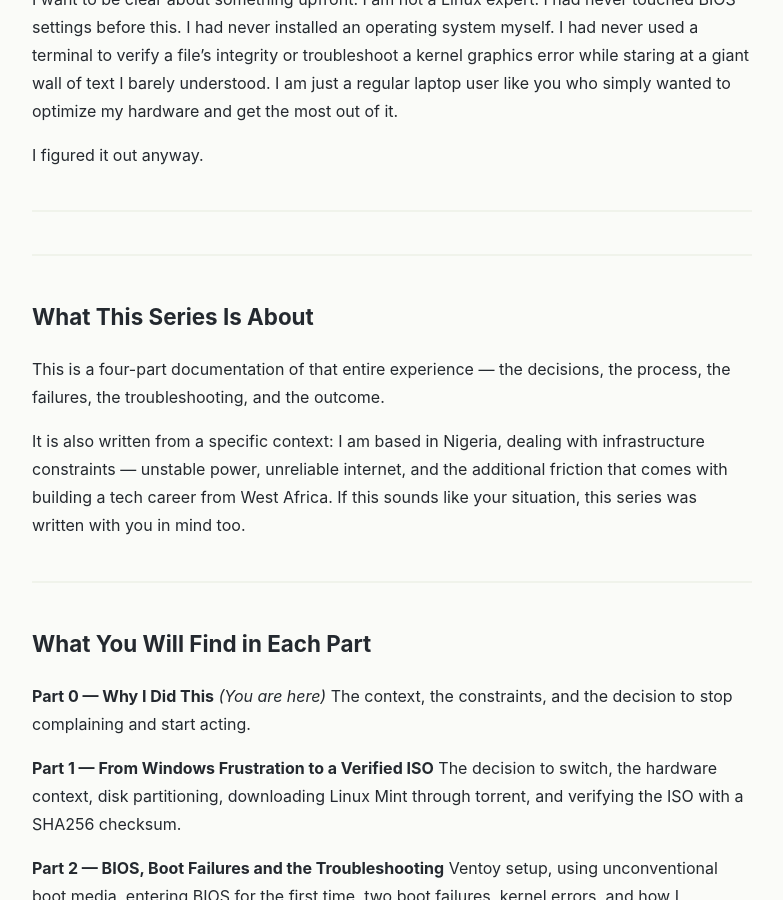
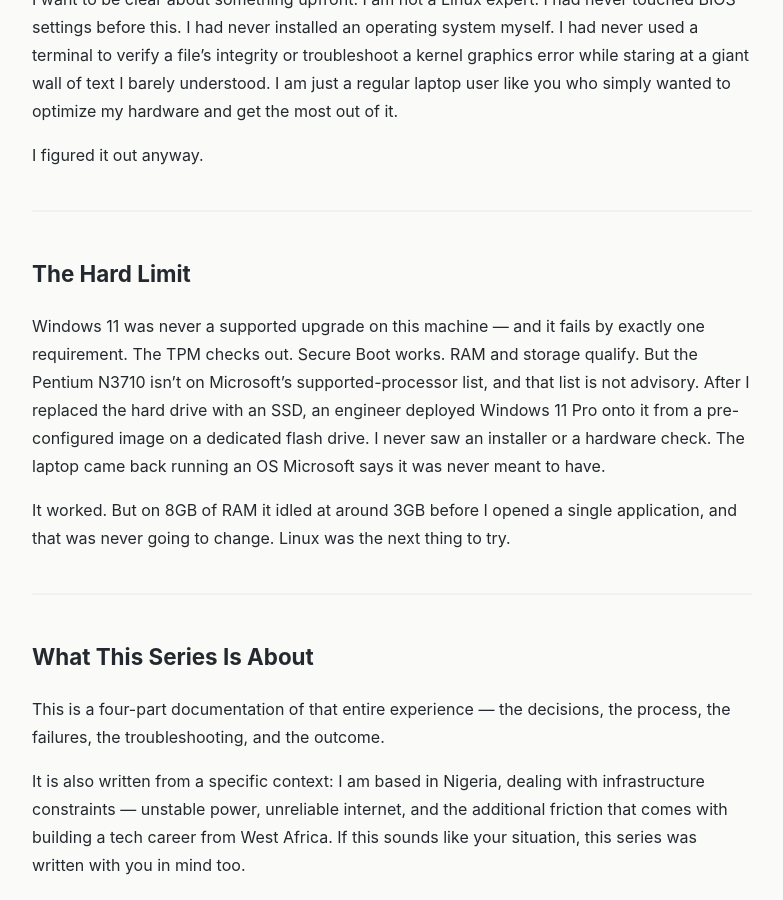
Before and after one commit to Kinganthonytech/Kinganthonytech.github.io, a Jekyll site: the page built from _posts/2026-09-29-dual-booting-linux-mint-xfce-part-0.md, in a window 1280 px wide and 900 px high, scrolled down 1565 px. Shown: the whole window, without its empty margins (248-1031 px from the left). Built offline with Jekyll 4.4.1, drawn with Linux system fonts in a browser that asks for light colours.

Commit message:
apply all  changes

```diff
--- a/_posts/2026-09-29-dual-booting-linux-mint-xfce-part-0.md
+++ b/_posts/2026-09-29-dual-booting-linux-mint-xfce-part-0.md
@@ -70,6 +70,20 @@
 
 ---
 
+## The Hard Limit
+
+Windows 11 was never a supported upgrade on this machine — and it
+fails by exactly one requirement. The TPM checks out. Secure Boot
+works. RAM and storage qualify. But the Pentium N3710 isn't on
+Microsoft's supported-processor list, and that list is not advisory.
+After I replaced the hard drive with an SSD, an engineer deployed
+Windows 11 Pro onto it from a pre-configured image on a dedicated
+flash drive. I never saw an installer or a hardware check. The laptop
+came back running an OS Microsoft says it was never meant to have.
+
+It worked. But on 8GB of RAM it idled at around 3GB before I opened a
+single application, and that was never going to change. Linux was the
+next thing to try.
 
 ---
 
```
